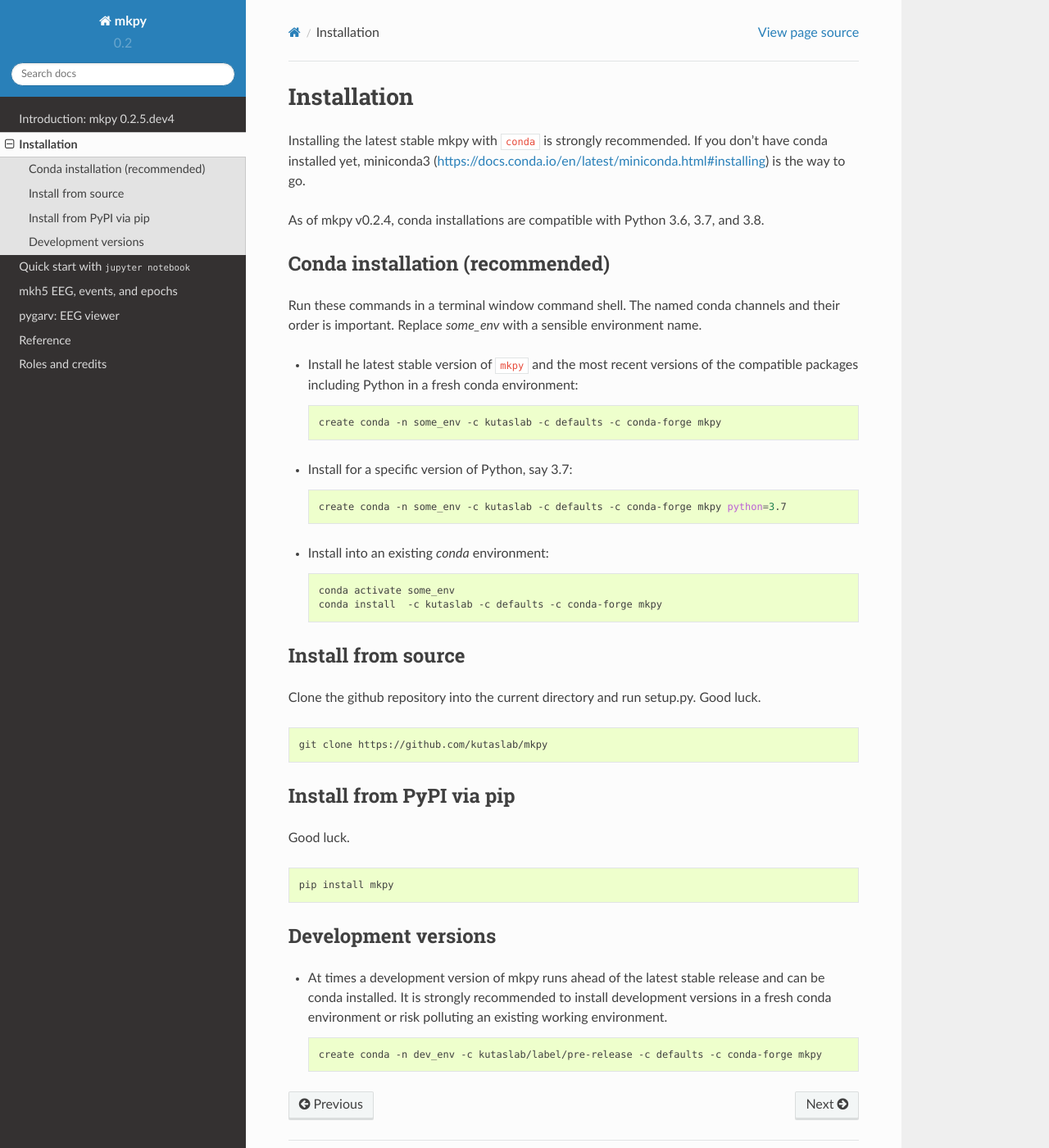
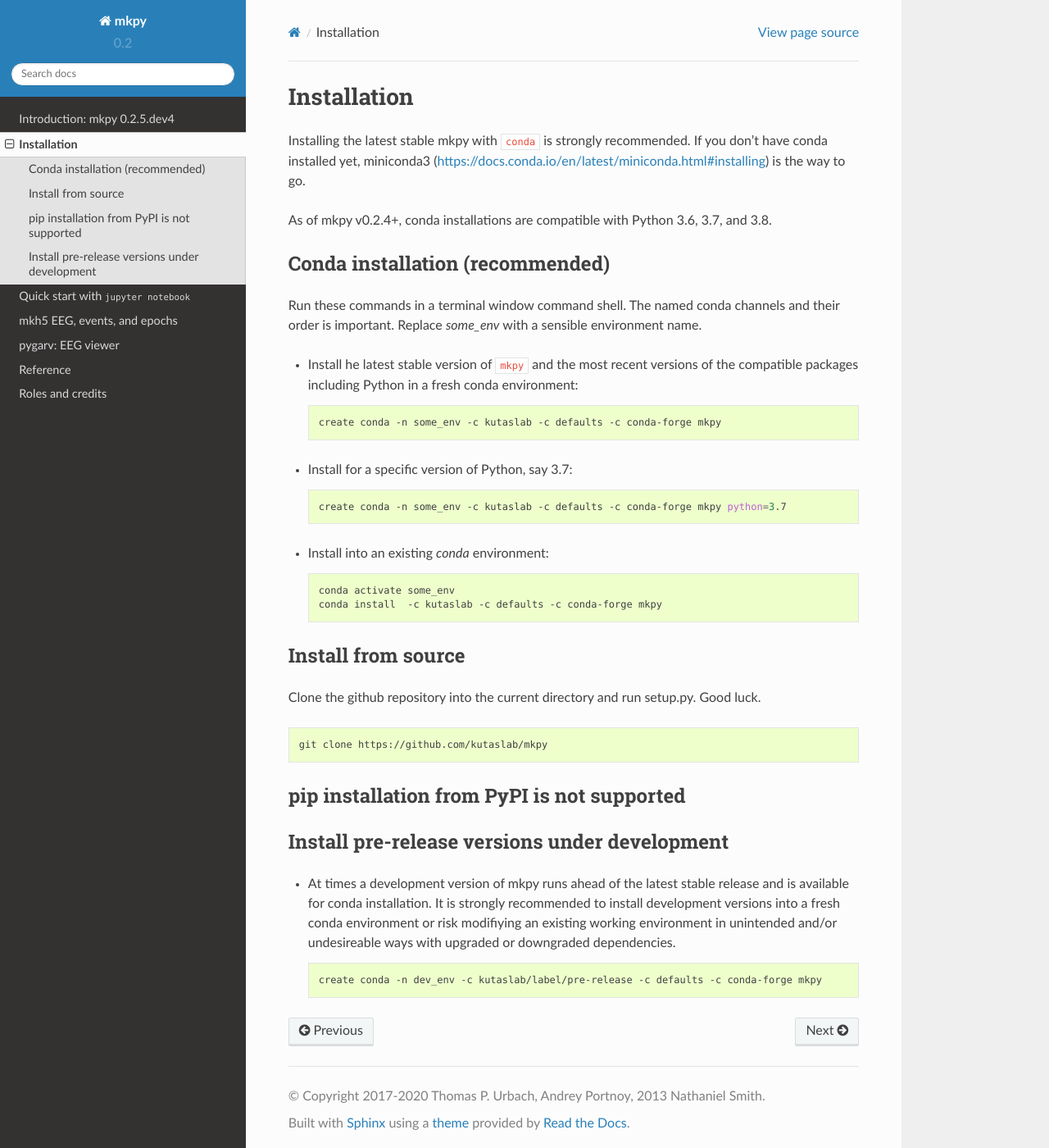
Before and after one commit to kutaslab/mkpy, a Sphinx documentation site: the page built from mkpy/docs/Installation.rst, in a window 1280 px wide and 1400 px high. Shown: the whole window at 82% size. Built offline with Sphinx 7.4.7 and the Read the Docs theme 2.0.0, drawn with Linux system fonts in a browser that asks for light colours; pages that are not in the unit, such as notebooks, are missing from menus.

```diff
--- a/mkpy/docs/Installation.rst
+++ b/mkpy/docs/Installation.rst
@@ -6,7 +6,7 @@
 (https://docs.conda.io/en/latest/miniconda.html#installing) is the way
 to go.
 
-As of mkpy v0.2.4, conda installations are compatible with Python 3.6,
+As of mkpy v0.2.4+, conda installations are compatible with Python 3.6,
 3.7, and 3.8.
 
 
@@ -52,23 +52,19 @@
 
 
 
-Install from PyPI via pip
--------------------------
-
-Good luck.
-
-.. code-block:: bash
-
-    pip install mkpy
+pip installation from PyPI is not supported
+--------------------------------------------
 
 
-Development versions
---------------------
+Install pre-release versions under development
+----------------------------------------------
 
 * At times a development version of mkpy runs ahead of the latest
-  stable release and can be conda installed.  It is strongly
-  recommended to install development versions in a fresh conda
-  environment or risk polluting an existing working environment.
+  stable release and is available for conda installation.  It is
+  strongly recommended to install development versions into a fresh
+  conda environment or risk modifiying an existing working environment
+  in unintended and/or undesireable ways with upgraded or downgraded
+  dependencies.
 
   .. code-block:: bash
 
```
Also changed, not shown: 2 other files.
